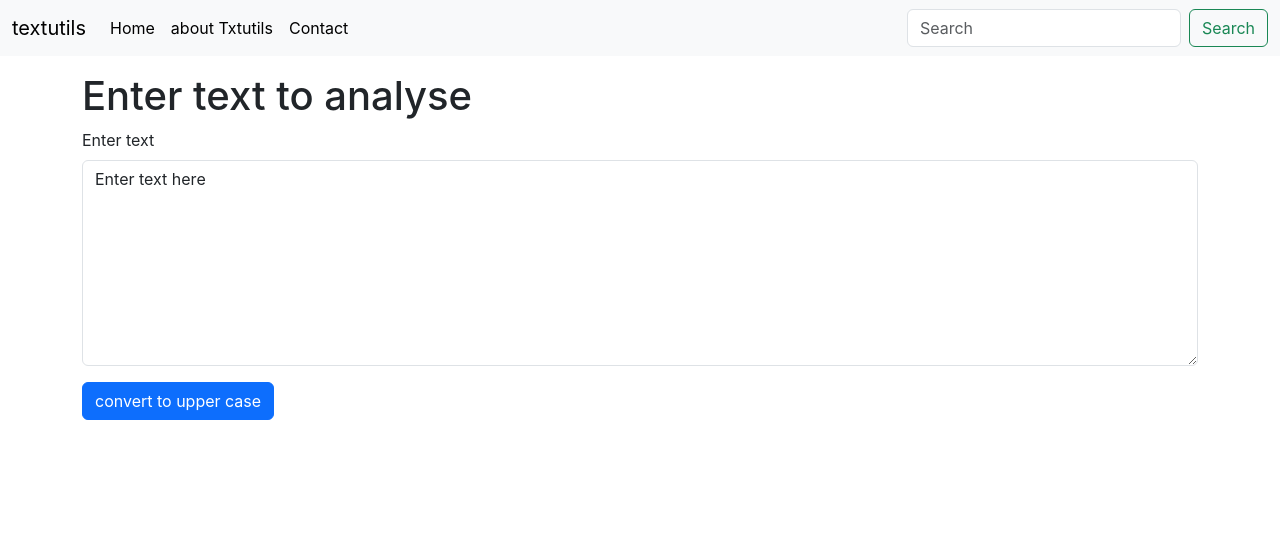
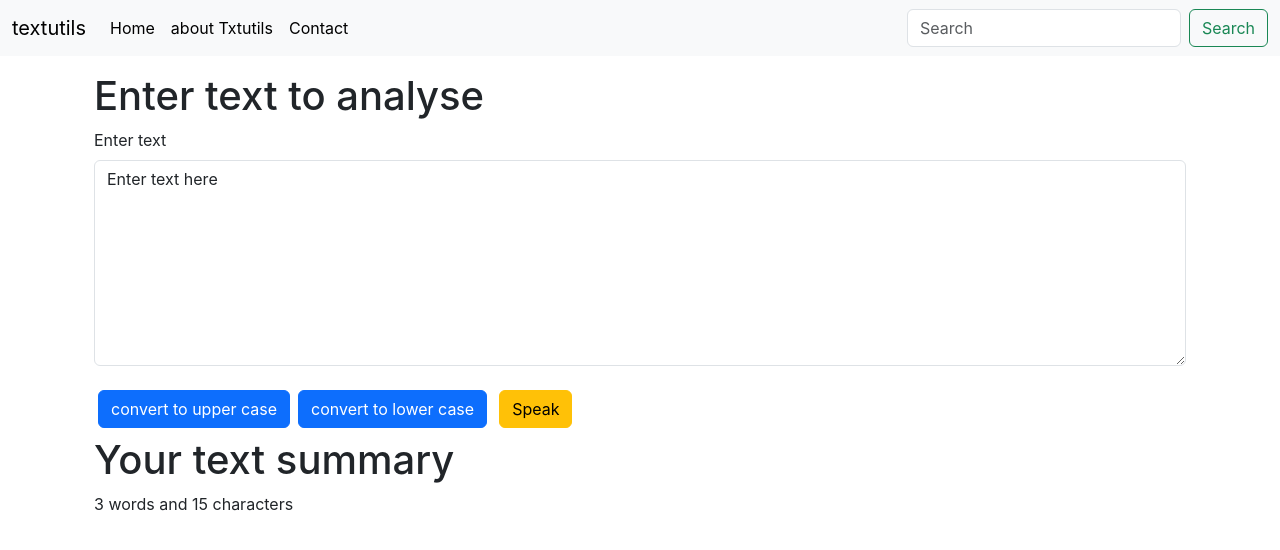
Before and after one commit to mahuyaghosh396/my-app, a React (Create React App) app: page / in a window 1280 px wide. Shown: the top 550 px of the page. Built offline with nearby package versions, Linux system fonts and the light colour scheme.

Commit message:
adding word count and speak button

```diff
--- a/src/components/TextForm.js
+++ b/src/components/TextForm.js
@@ -4,6 +4,18 @@ export default function TextForm(prop) {
     const handleUpcase = ()=>{
         let newText = text.toUpperCase();
         setText(newText)
+
+    }
+
+    const handleLowercase = ()=>{
+        let newText = text.toLowerCase();
+        setText(newText)
+
+    }
+    const speak = () => {
+      let msg = new SpeechSynthesisUtterance();
+      msg.text = text;
+      window.speechSynthesis.speak(msg);
     }
 
 // a function which listen a even when any changes occure in text area
@@ -16,12 +28,24 @@ export default function TextForm(prop) {
     const [text, setText] = useState("Enter text here");
 
   return (
-   <><h1>{prop.handling}</h1>
+   <>
+   <div className='container'>
+   <h1>{prop.handling}</h1>
    <div className="mb-3">
           <label htmlFor="myBox" className="form-label">Enter text</label>
           <textarea className="form-control"  onChange={handleOnChange} value={text} id="myBox" rows="8"></textarea>
       </div>
-      <button className="btn btn-primary" onClick={handleUpcase}>convert to upper case</button>
+      <button className="btn btn-primary mx-1" onClick={handleUpcase}>convert to upper case</button>
+      <button className="btn btn-primary mx-1" onClick={handleLowercase}>convert to lower case</button>
+      <button type="submit" onClick={speak} className="btn btn-warning mx-2 my-2">Speak</button>
+      </div>
+      <div className='container'>
+        <h1>Your text summary</h1>
+        <p> {text.split(" ").length} words  and {text.length} characters </p>
+
+
+      </div>
     </>
   )
-}
+
+  }
```
